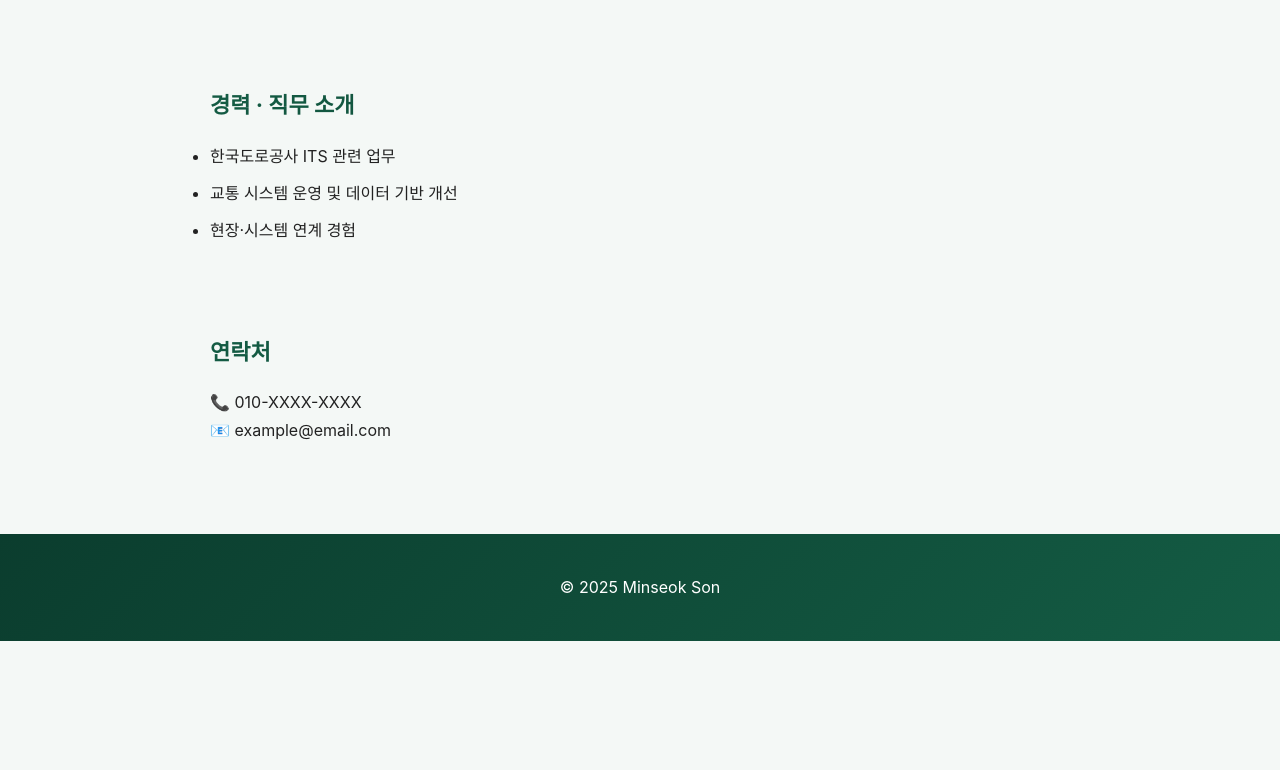
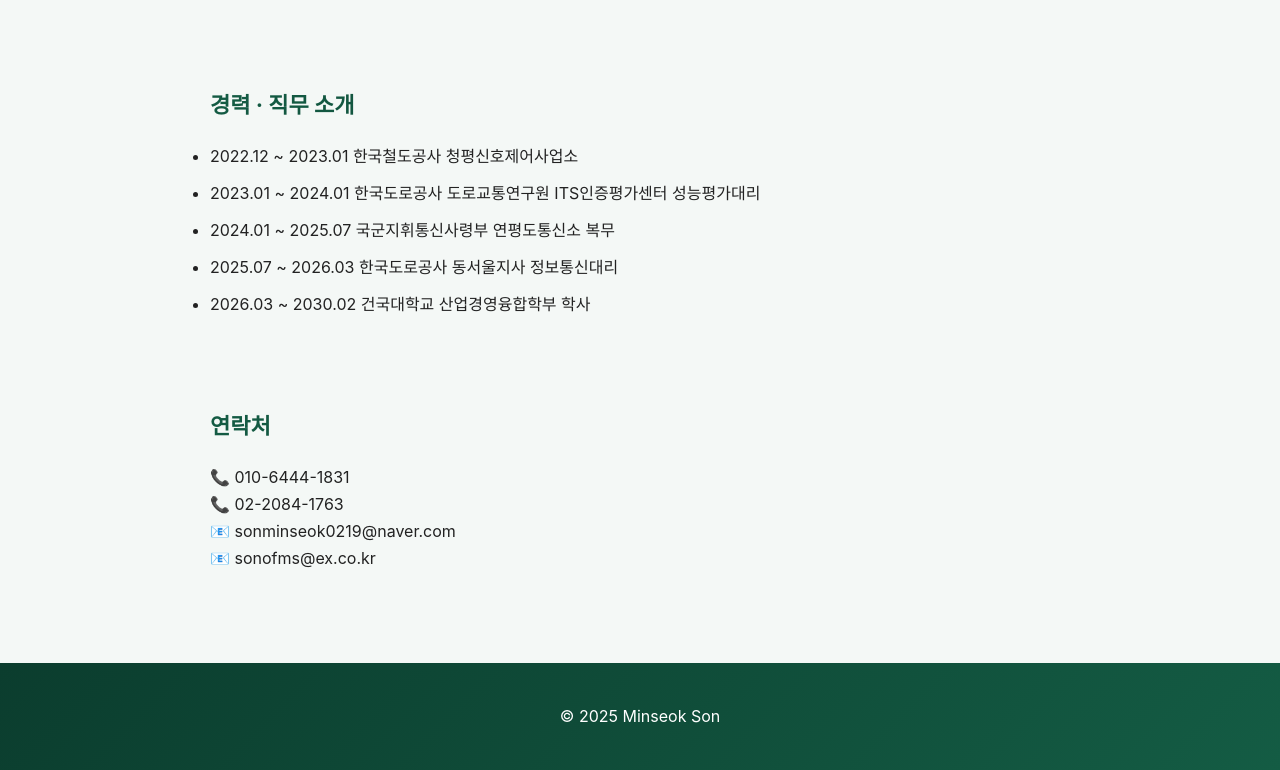
Before and after one commit to msson04/exson, a plain HTML site: page index.html in a window 1280 px wide. Shown: the part 675-1445 px from the top of the page. Before the commit the page ends 1316 px from the top, so only its background shows below. Drawn offline with Linux system fonts and the light colour scheme.

Commit message:
Update index.html

```diff
--- a/index.html
+++ b/index.html
@@ -36,16 +36,20 @@
   <section id="career" class="section fade-up">
     <h3>경력 · 직무 소개</h3>
     <ul>
-      <li>한국도로공사 ITS 관련 업무</li>
-      <li>교통 시스템 운영 및 데이터 기반 개선</li>
-      <li>현장·시스템 연계 경험</li>
+      <li>2022.12 ~ 2023.01 한국철도공사 청평신호제어사업소</li>
+      <li>2023.01 ~ 2024.01 한국도로공사 도로교통연구원 ITS인증평가센터 성능평가대리</li>
+      <li>2024.01 ~ 2025.07 국군지휘통신사령부 연평도통신소 복무</li>
+      <li>2025.07 ~ 2026.03 한국도로공사 동서울지사 정보통신대리</li>
+      <li>2026.03 ~ 2030.02 건국대학교 산업경영융합학부 학사</li>
     </ul>
   </section>
 
   <section id="contact" class="section fade-up">
     <h3>연락처</h3>
-    <p>📞 010-XXXX-XXXX</p>
-    <p>📧 example@email.com</p>
+    <p>📞 010-6444-1831</p>
+    <p>📞 02-2084-1763</p>
+    <p>📧 sonminseok0219@naver.com</p>
+    <p>📧 sonofms@ex.co.kr</p>
   </section>
 
   <footer>
```
